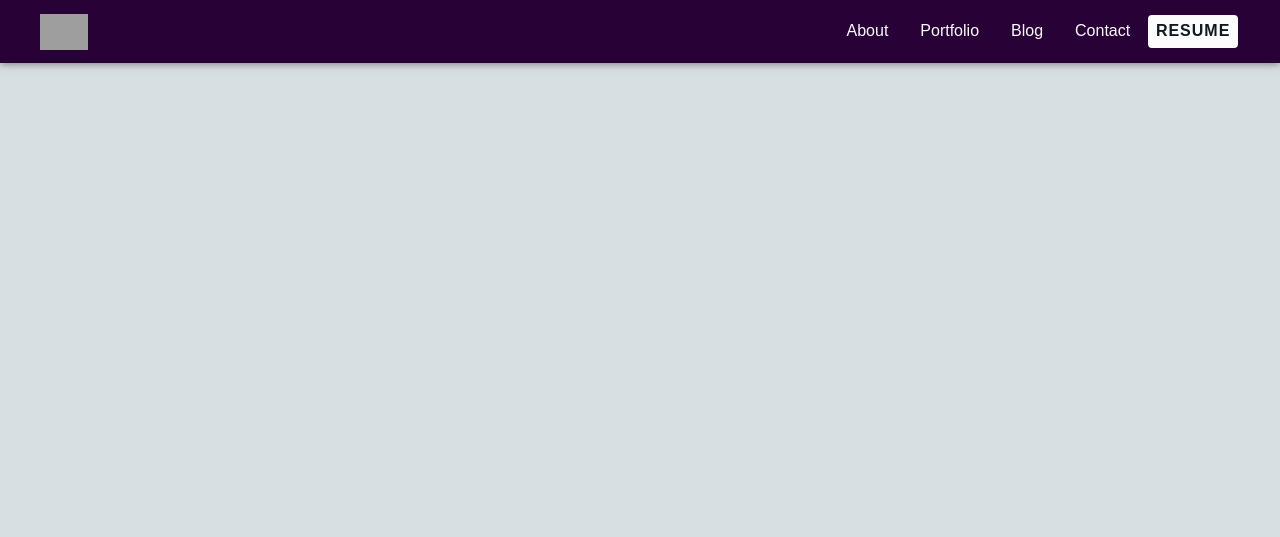
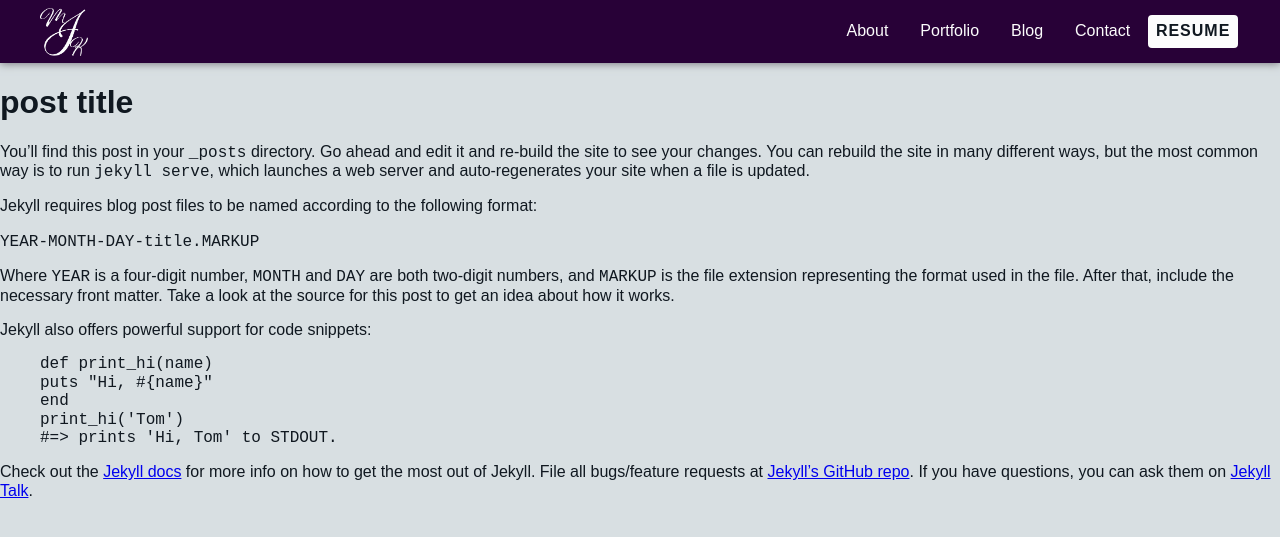
Before and after one commit to melissakipp/melissajkipp, a Jekyll site: the page built from _posts/2021-10-04-welcome-to-jekyll.markdown, in a window 1280 px wide. Shown: the top 537 px of the page. Built offline with Jekyll 4.4.1, drawn with Linux system fonts in a browser that asks for light colours; some web fonts are replaced; grey boxes are pictures that could not be loaded.

Commit message:
folder restructur

```diff
--- a/_config.yml
+++ b/_config.yml
@@ -12,6 +12,8 @@
 # Build settings
 markdown: kramdown
 highlighter: rouge
+
+permalink: none
 
 plugins:
   - jekyll-feed
--- a/_layouts/default.html
+++ b/_layouts/default.html
@@ -7,6 +7,7 @@
     <!-- navigation -->
     {% include navigation.html %}
     <main>
+      {{ content }}
       <!-- Trips -->
 
       <!-- CTA1 -->
--- a/_layouts/page.html
+++ b/_layouts/page.html
@@ -5,8 +5,9 @@
     <!-- header -->
 
     <!-- navigation -->
-
+    {% include navigation.html %}
     <main>
+      {{ content }}
       <!-- Trips -->
 
       <!-- CTA1 -->
--- a/_layouts/post.html
+++ b/_layouts/post.html
@@ -8,6 +8,8 @@
     {% include navigation.html %}
 
     <main>
+      <h1>post title</h1>
+      {{ content }}
       <!-- Trips -->
 
       <!-- CTA1 -->
--- /dev/null
+++ b/_pages/about.html
@@ -0,0 +1,15 @@
+---
+layout: page
+title: About
+permalink: /about/
+---
+
+<h1>About</h1>
+This is the base Jekyll theme. You can find out more info about customizing your
+Jekyll theme, as well as basic Jekyll usage documentation at
+[jekyllrb.com](https://jekyllrb.com/) You can find the source code for Minima at
+GitHub: [jekyll][jekyll-organization] /
+[minima](https://github.com/jekyll/minima) You can find the source code for
+Jekyll at GitHub: [jekyll][jekyll-organization] /
+[jekyll](https://github.com/jekyll/jekyll) [jekyll-organization]:
+https://github.com/jekyll
--- /dev/null
+++ b/_pages/blog.html
@@ -0,0 +1,7 @@
+---
+layout: page
+title: Blog Posts
+permalink: /blog/
+---
+
+<h1>Blog Post</h1>
--- a/_posts/2021-10-04-welcome-to-jekyll.markdown
+++ b/_posts/2021-10-04-welcome-to-jekyll.markdown
@@ -16,7 +17,7 @@
 
 {% highlight ruby %}
 def print_hi(name)
-  puts "Hi, #{name}"
+puts "Hi, #{name}"
 end
 print_hi('Tom')
 #=> prints 'Hi, Tom' to STDOUT.
@@ -25,5 +26,5 @@
 Check out the [Jekyll docs][jekyll-docs] for more info on how to get the most out of Jekyll. File all bugs/feature requests at [Jekyll’s GitHub repo][jekyll-gh]. If you have questions, you can ask them on [Jekyll Talk][jekyll-talk].
 
 [jekyll-docs]: https://jekyllrb.com/docs/home
-[jekyll-gh]:   https://github.com/jekyll/jekyll
+[jekyll-gh]: https://github.com/jekyll/jekyll
 [jekyll-talk]: https://talk.jekyllrb.com/
--- a/about.html
+++ /dev/null
@@ -1,18 +0,0 @@
----
-layout: page
-title: About
-permalink: /about/
----
-
-This is the base Jekyll theme. You can find out more info about customizing your Jekyll theme, as well as basic Jekyll usage documentation at [jekyllrb.com](https://jekyllrb.com/)
-
-You can find the source code for Minima at GitHub:
-[jekyll][jekyll-organization] /
-[minima](https://github.com/jekyll/minima)
-
-You can find the source code for Jekyll at GitHub:
-[jekyll][jekyll-organization] /
-[jekyll](https://github.com/jekyll/jekyll)
-
-
-[jekyll-organization]: https://github.com/jekyll
```
Also changed, not shown: other parts of _posts/2021-10-04-welcome-to-jekyll.markdown (+4 -3 lines), _pages/404.html (renamed from 404.html).
